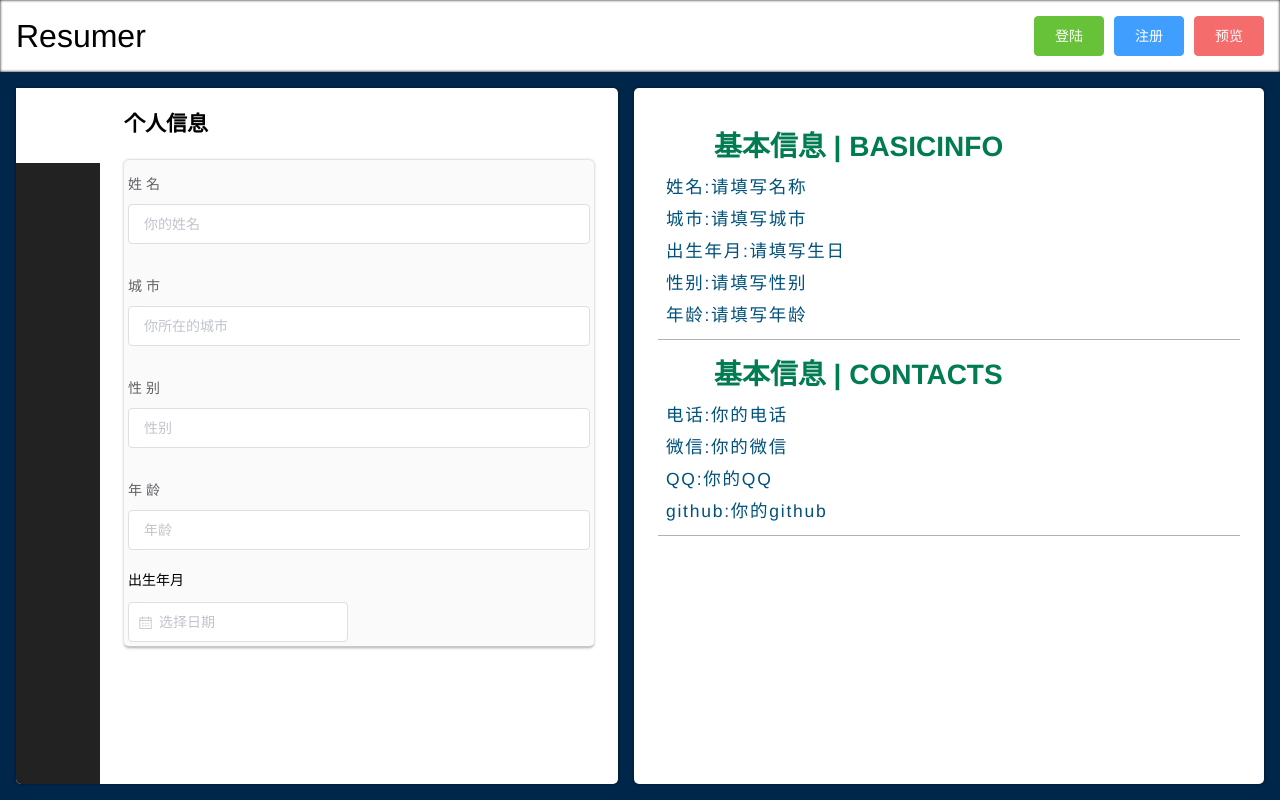
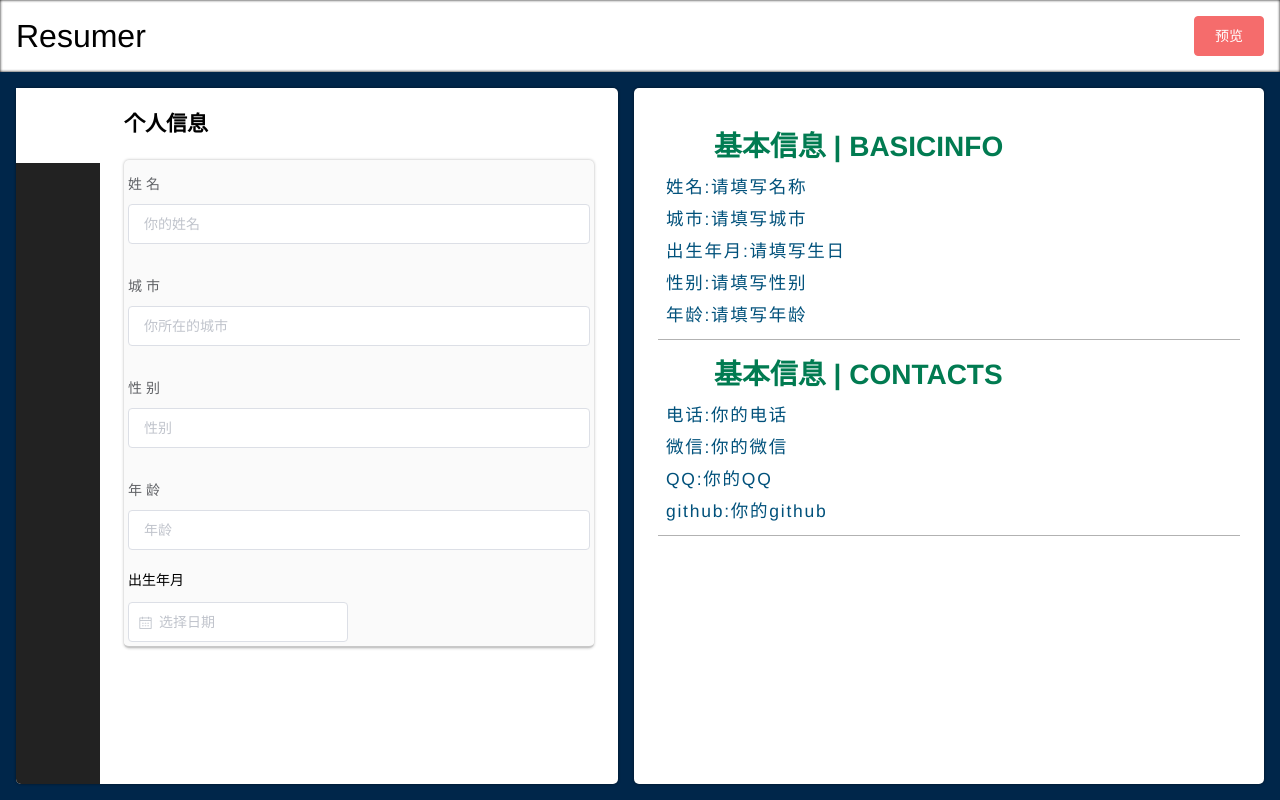
Before and after one commit to Alexaa123/vue-resumer-1, a Vue app: page / in a window 1280 px wide. Built offline with nearby package versions, Linux system fonts and the light colour scheme.

Commit message:
Update Topbar.vue

```diff
--- a/src/components/Topbar.vue
+++ b/src/components/Topbar.vue
@@ -2,8 +2,8 @@
 	<div id="topbar">
 		<span class="logo">Resumer</span>
 		<div class="actions">
-			<el-button type="success">登陆</el-button>
-			<el-button type="primary">注册</el-button>
+			<!-- <el-button type="success">登陆</el-button>
+			<el-button type="primary">注册</el-button> -->
 			<el-button type="danger" v-on:click="preview">预览</el-button>
 		</div>
 	</div>
```
